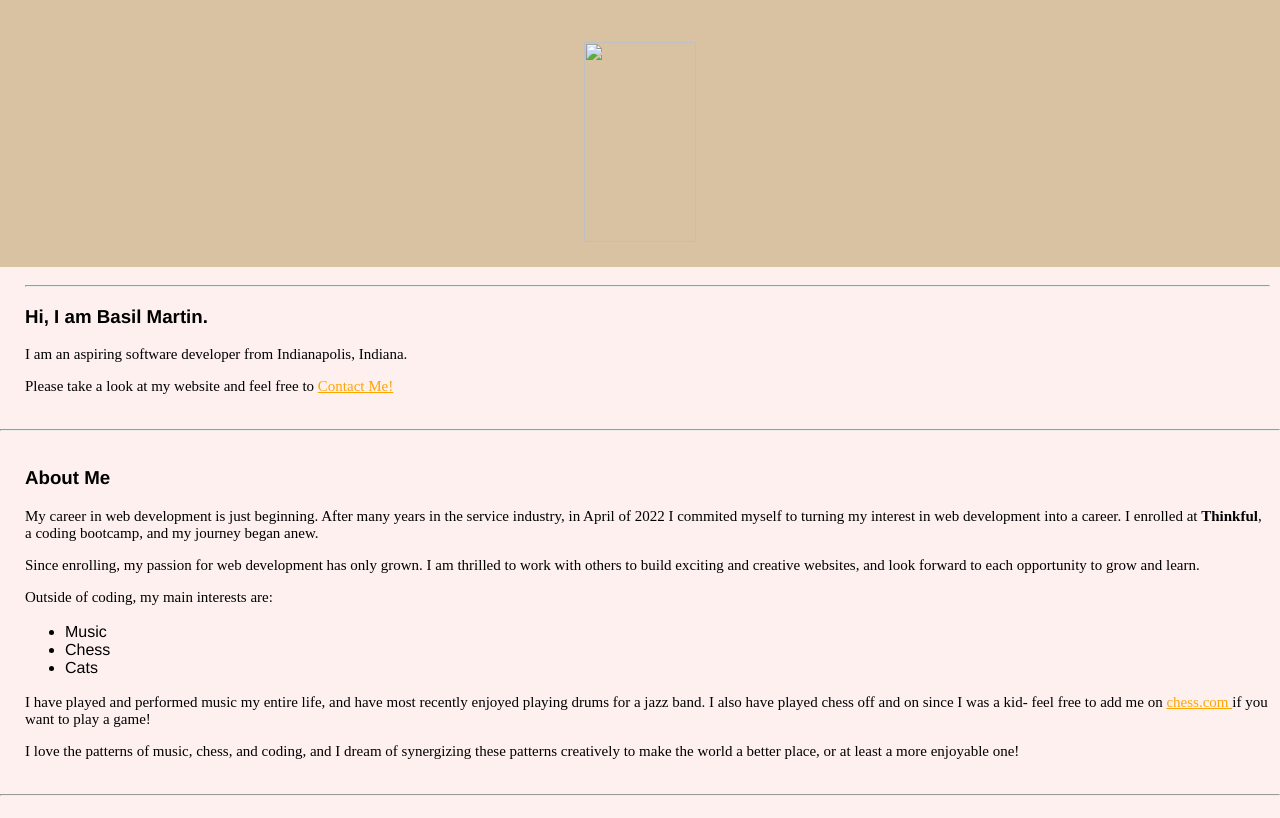
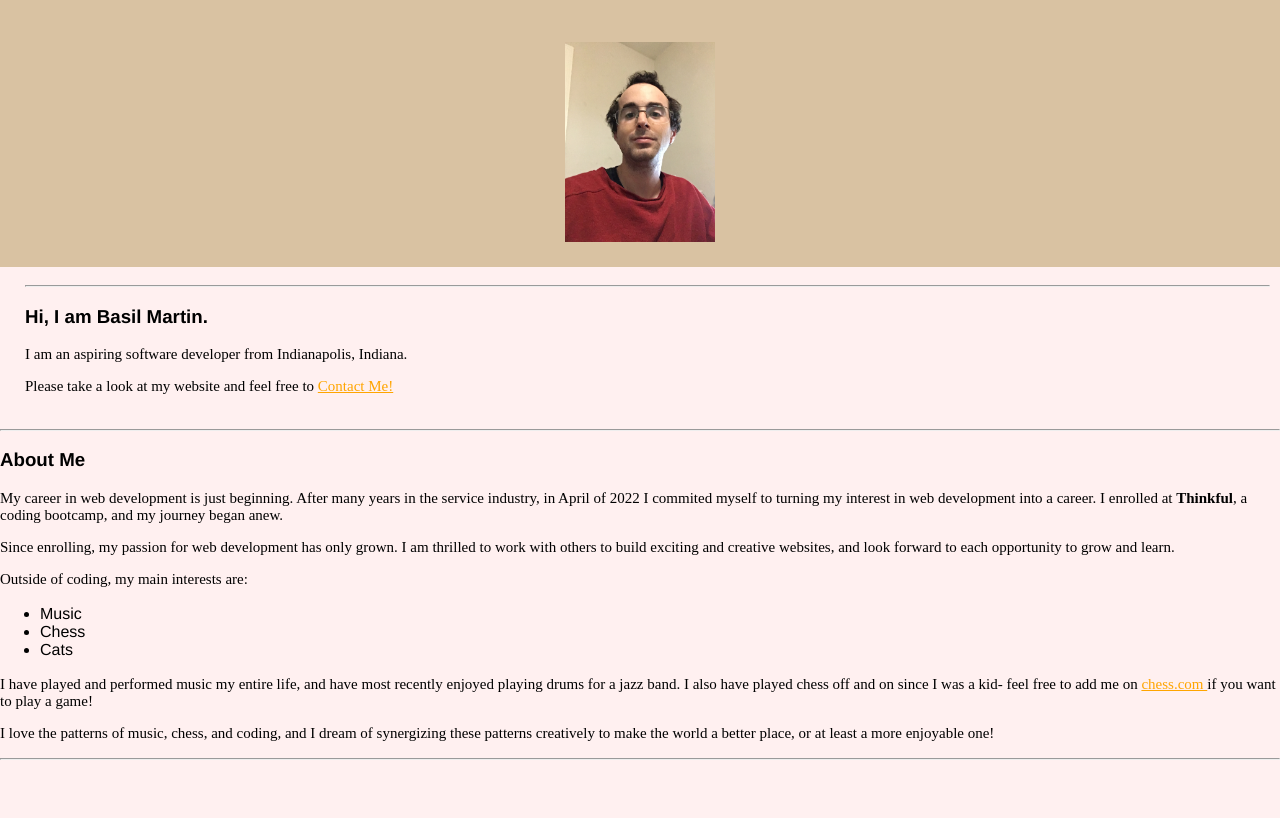
Before and after one commit to BasilCMartin/Portfolio, a plain HTML site: page index.html in a window 1280 px wide. Shown: the part 110-928 px from the top of the page. Drawn offline with nearby package versions, Linux system fonts and the light colour scheme; a script that the page names is missing.

Commit message:
Update index.html

```diff
--- a/index.html
+++ b/index.html
@@ -1,5 +1,5 @@
 <!DOCTYPE html>
-<html>
+<html lang="en">
 
 <head>
   <meta charset="utf-8">
@@ -14,7 +14,7 @@
   <header>
     <h1>Basil Martin</h1>
     <h2>Software Developer</h2>  <!--INSERT IMAGE HERE -->
-     <div class="me"> <img src="/Portfolio/Portfolio/images/chess.jpg" /></div>
+     <div class="me"> <img src="images/chess.jpg" alt="A picture of me" /></div>
   </header>
 
 
@@ -24,9 +24,9 @@
   <p>Please take a look at my website and feel free to <a href="#contact">Contact Me!</a></p></section>
   <!--about me- "A description that shows your passion for web development and your willingness to work with others
 One or two sentences that describe other interests you have outside of web development"-->
-<article>
+
   <hr>
-  <section>
+  <article>
   <h3>About Me</h3>
   <p>My career in web development is just beginning. After many years in the service industry, in April of 2022 I commited myself to turning my interest in web development into a career. I enrolled at <strong>Thinkful</strong>, a coding bootcamp, and my journey began anew.</p>
 <p>Since enrolling, my passion for web development has only grown. I am thrilled to work with others to build exciting and creative websites, and look forward to each opportunity to grow and learn.</p>
@@ -38,7 +38,7 @@ One or two sentences that describe other interests you have outside of web devel
   </ul> <p>I have played and performed music my entire life, and have most recently enjoyed playing drums for a jazz band. I also have played chess off and on since I was a kid- feel free to add me on
 <!--LINK HERE!!!!!!! --> <a href="https://www.chess.com/member/basilconnormartin">chess.com </a> if you want to play a game!</p>
 <p>I love the patterns of music, chess, and coding, and I dream of synergizing these patterns creatively to make the world a better place, or at least a more enjoyable one!</p>
-    </section>
+
 </article>
 <hr>
 <!-- CONTACT SECTION - A link to your LinkedIn profile
```
